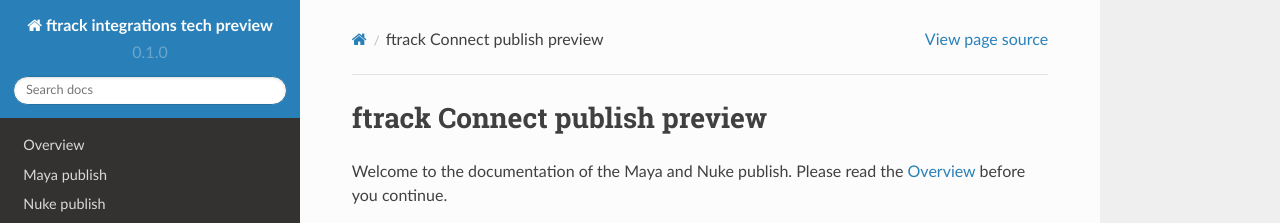
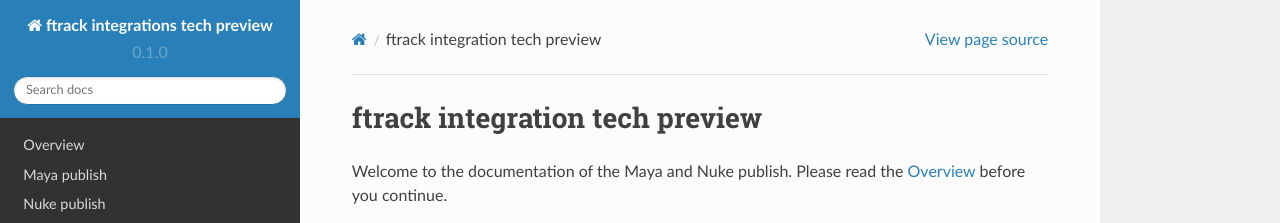
Before and after one commit to ftrackhq/ftrack-connect-documentation, a Sphinx documentation site: the page built from doc/index.rst, in a window 1280 px wide. Shown: the top 223 px of the page. Built offline with Sphinx 7.4.7 and the Read the Docs theme 2.0.0, drawn with Linux system fonts in a browser that asks for light colours.

Commit message:
Change to ftrack integration tech preview in overview title

```diff
--- a/doc/index.rst
+++ b/doc/index.rst
@@ -1,9 +1,9 @@
 ..
     :copyright: Copyright (c) 2016 ftrack
 
-******************************
-ftrack Connect publish preview
-******************************
+*******************************
+ftrack integration tech preview
+*******************************
 
 Welcome to the documentation of the Maya and Nuke publish. Please read the
 :ref:`overview` before you continue.
```
